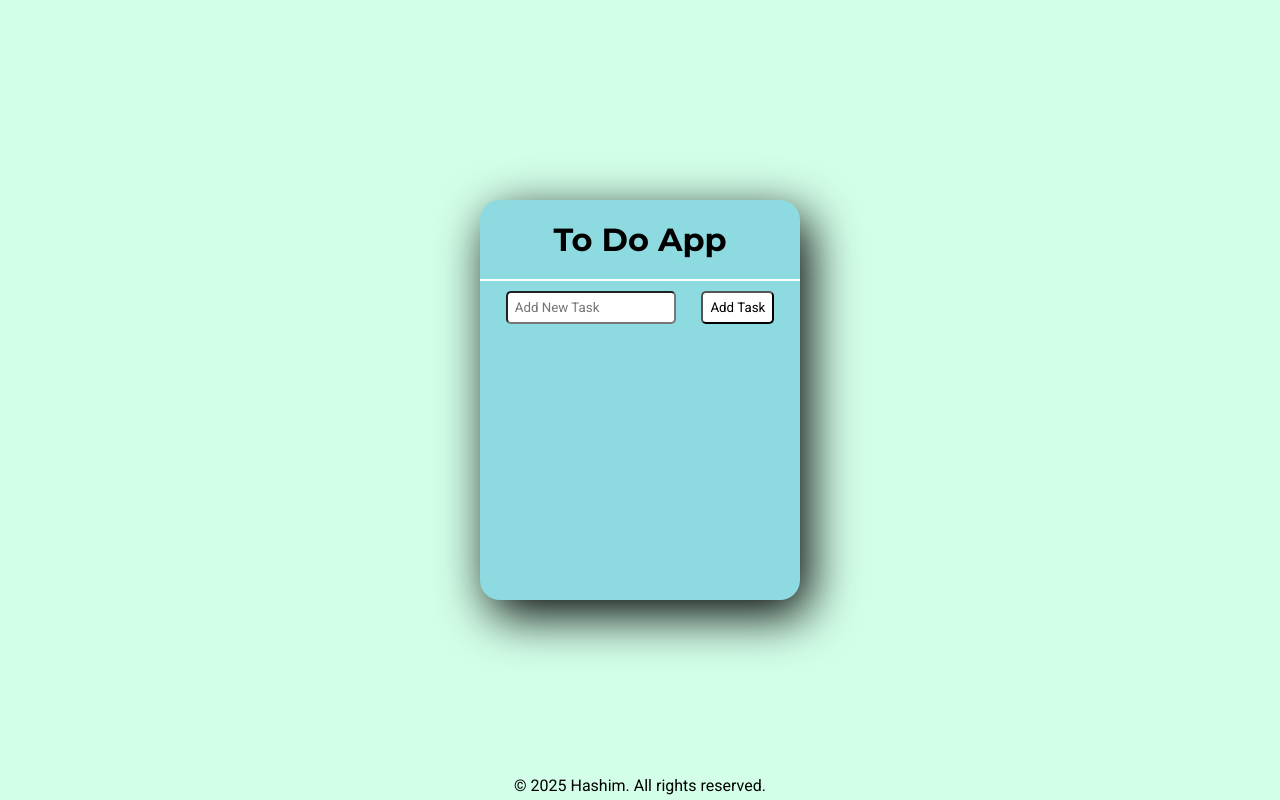
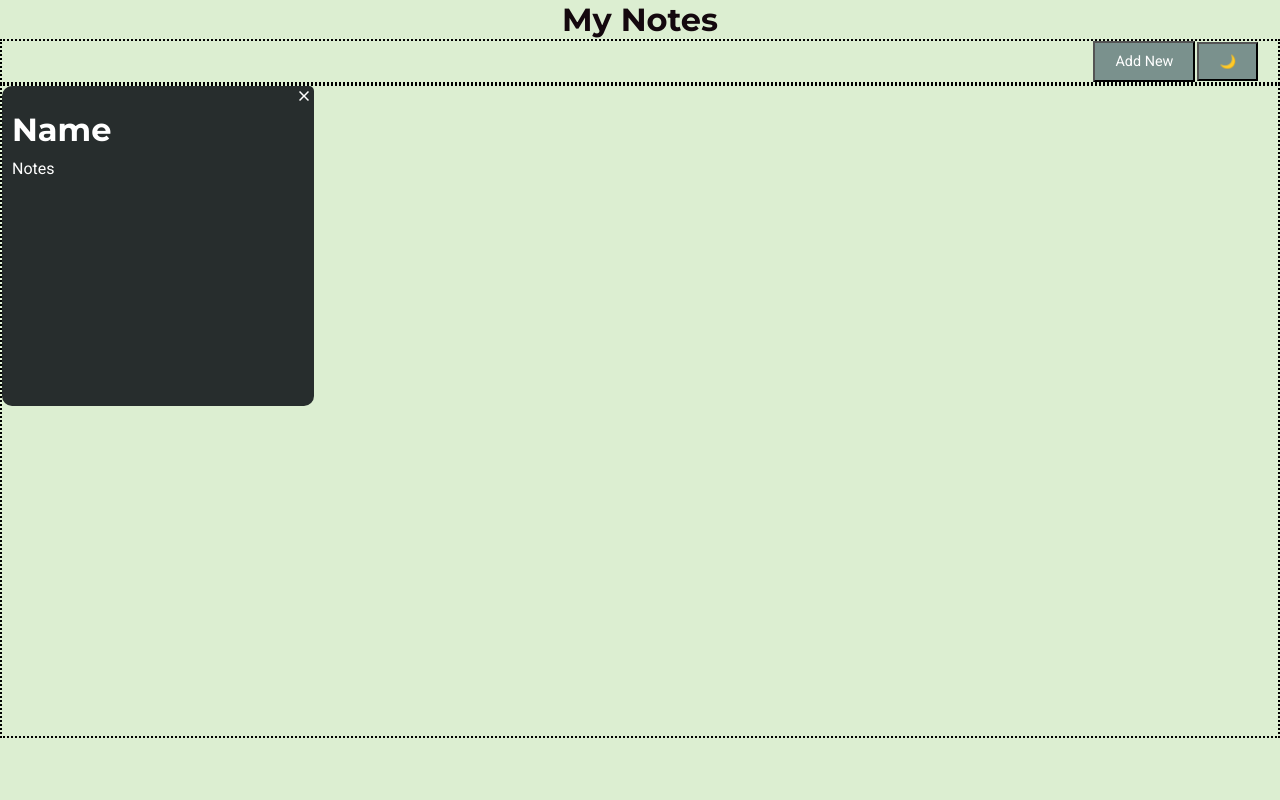
Before and after one commit to hashimrajput0/to-do, a plain HTML site: page index.html in a window 1280 px wide. Drawn offline with Linux system fonts and the light colour scheme.

```diff
--- a/index.html
+++ b/index.html
@@ -4,30 +4,72 @@
 <head>
     <link href="https://fonts.googleapis.com/css2?family=Montserrat:wght@700&family=Roboto&display=swap"
         rel="stylesheet">
-
     <link rel="stylesheet" href="style.css">
     <meta charset="UTF-8">
     <meta name="viewport" content="width=device-width, initial-scale=1.0">
-    <title>To Do App</title>
+    <title>Notes Application</title>
 </head>
 
 <body>
-            <p id="empty"></p>
-    <div class="container">
-        <h1>To Do App</h1>
+    <main>
+        <div class="heading">
+            <h1>My Notes</h1>
+        </div>
+    </main>
+    <div class="top-buttons">
+        <button class="new-notes">Add New</button>
+        <button class="mode">🌙</button>
+    </div>
+    <div class="main-content">
+        <div class="notes-box">
+            <div class="close">
+                <button class="cross"> <svg xmlns="http://www.w3.org/2000/svg" height="20px" viewBox="0 -960 960 960"
+                        width="20px" fill="#FFFFFF">
+                        <path
+                            d="m291-240-51-51 189-189-189-189 51-51 189 189 189-189 51 51-189 189 189 189-51 51-189-189-189 189Z" />
+                    </svg>
+                    </svg></button>
+            </div>
+            <div class="title">
+                Name
 
-        <div class="inputbox">
-            <input placeholder="Add New Task" id="inputText" class="input" type="text">
-            <button class="input" id="inputButton">Add Task</button>
+            </div>
+            <div class="massege">
+                Notes
+            </div>
+
         </div>
 
-            <ul id="tasklist" class="task-list">
+    </div>
 
-            </ul>
+    <!-- dialog work start here -->
 
-    </div>
-    <span id="foot" >© 2025 Hashim. All rights reserved.</span>
-    <script src="app.js"></script>
+
+    <dialog class="add-content-dialog">
+        <div class="close-dialog">
+            <button class="cross-dialog"> <svg xmlns="http://www.w3.org/2000/svg" height="20px" viewBox="0 -960 960 960"
+                    width="20px" fill="#FFFFFF">
+                    <path
+                        d="m291-240-51-51 189-189-189-189 51-51 189 189 189-189 51 51-189 189 189 189-51 51-189-189-189 189Z" />
+                </svg>
+                </svg></button>
+        </div>
+        <div class="add-content">
+
+
+            <div class="title-dialog">
+                <input class="title-input" placeholder="Title" type="Title">
+
+            </div>
+            <div class="notes-input-box">
+                <textarea name="notes-input" placeholder="Enter Notes......" class="notes-input"></textarea>
+            </div>
+            <button class="save-button" >Save</button>
+        </div>
+
+
+    </dialog>
+    <script src="main.js"></script>
 </body>
 
 </html>
--- a/style.css
+++ b/style.css
@@ -1,77 +1,141 @@
 * {
-  margin: 0px;
-  padding: 0px;
+  margin: 0;
+  padding: 0;
   font-family: "Roboto", sans-serif;
 }
-body {
-  display: flex;
-  justify-content: center;
-  align-items: center;
-  flex-direction: column;
-  height: 100vh;
-  width: 100vw;
-  background-color: #d3ffe9;
+.heading {
+  text-align: center;
+  color: #14080e;
 }
 h1 {
+  font-weight: 900;
   font-family: "Montserrat", sans-serif;
-  font-weight: 900px;
-  text-align: center;
+}
+body {
+  background-color: #dceed1;
+}
+.top-buttons {
+  display: flex;
+  justify-content: right;
+  align-items: center;
+  padding-right: 20px;
+  border: 2px dotted;
+  gap: 2px;
+}
+.new-notes {
+  padding: 10px 20px;
+  font-size: 0.9rem;
+  background-color: #7a918d;
+  color: white;
+}
+.mode {
+  padding: 10px 20px;
+  background-color: #7a918d;
+}
+.main-content {
+  border: 2px dotted;
+  display: grid;
+  height: auto;
+
+  grid-template-columns: 1fr 1fr 1fr 1fr;
+  grid-template-rows: 40vh 40vh;
+  gap: 10px;
+}
+
+.close {
+  text-align: right;
+  height: auto;
+  width: auto;
+  right: 1px;
+}
+.cross {
+  border: none;
+  background-color: #272d2d;
+  border-top-right-radius: 5px;
+}
+.cross:hover {
+  background-color: red;
+  border-bottom-left-radius: 5px;
+}
+.notes-box {
+  display: flex;
+  flex-direction: column;
+  justify-content: space-evenly;
+  background-color: #272d2d;
+  border-radius: 10px;
+  color: white;
+}
+.title {
+  font-family: "Montserrat", sans-serif;
+  font-size: 2rem;
+  padding-left: 10px;
+}
+.massege {
+  height: 80%;
+  width: 90%;
+  padding-left: 10px;
+  margin-top: 10px;
+}
+/* dialog box work */
+dialog {
+    width: 50vw;
+    height: 50vh;
+  position: fixed;
+  top: 50%;
+  left: 50%;
+  transform: translate(-50%, -50%);
+  border: none;
+  border-radius: 8px;
   padding: 20px;
-  border-bottom: 2px solid white;
+  box-shadow: 0 4px 10px rgba(0,0,0,0.3);
+  background-color: #272d2d;
 }
-.container {
-  border-radius: 20px;
-  background-color: #8ddbe0;
-  box-shadow: 9px 15px 50px black;
-  min-width: 25vw;
 
-  min-height: 50vh;
-}
-.inputbox {
-  margin-top: 10px;
-  display: flex;
-  justify-content: space-evenly;
-  align-items: center;
-}
-.input {
-  padding: 7px;
-  border-radius: 5px;
-  background-color: white;
-}
-ul {
-  margin-top: 15px;
-
-  list-style: none;
-  padding: 15px;
-}
-li {
-  display: flex;
-  justify-content: space-between;
-  align-items: center;
-  padding: 10px;
-  border: 2px solid white;
-}
-button {
-  padding: 7px;
-  border-radius: 5px;
-  background-color: white;
-}
-p {
-  position: fixed;
-  top: 10px;
-  font-weight: 900px;
-  padding: 20px;
-
+.close-dialog {
+  text-align: right;
+  height: auto;
+  width: auto;
+  right: 1px;
 
 }
-#foot {
-  position: fixed;
-  bottom: 5px;
+.cross-dialog {
+  border: none;
+  background-color: #272d2d;
+border-radius: 5px;
 }
-@media (max-width: 1000px) {
-  .container {
-    min-width: 80%;
-  }
-
+.cross-dialog:hover {
+  background-color: red;
 
 }
+.title-dialog {
+    width: 90%;
+}
+.title-input {
+    padding: 4px;
+    width: 100%;
+}
+.notes-input-box{
+    width: 100%;
+    height: 100%;
+}
+.notes-input {
+
+ width: 100%;
+ height: 100%;
+ padding-bottom: 35%;
+
+}
+.add-content {
+    display: flex;
+    flex-direction: column;
+    justify-content: center;
+    align-items: center;
+    gap: 10px;
+}
+.save-button {
+
+    padding: 10px 20px;
+    background-color: #799496;
+    border: none;
+    color: white;
+}
```
Also changed, not shown: main.js (added).
